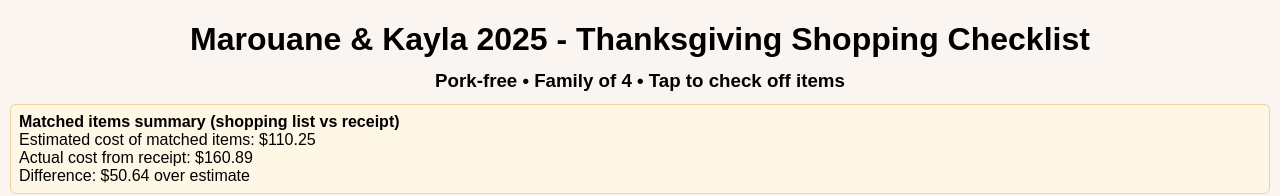
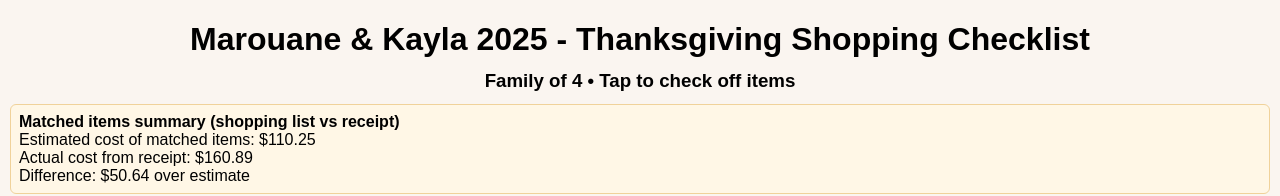
Before and after one commit to AlphaLeonis89/thanksgiving-list, a plain HTML site: page index.html in a window 1280 px wide. Shown: the top 196 px of the page. Drawn offline with Linux system fonts and the light colour scheme.

Commit message:
Update index.html

```diff
--- a/index.html
+++ b/index.html
@@ -63,7 +63,7 @@
 <body>
 
   <h1>Marouane & Kayla 2025 - Thanksgiving Shopping Checklist</h1>
-  <h3 style="text-align:center;">Pork-free • Family of 4 • Tap to check off items</h3>
+  <h3 style="text-align:center;">Family of 4 • Tap to check off items</h3>
 
   <div class="summary-box">
     <strong>Matched items summary (shopping list vs receipt)</strong><br/>
```
